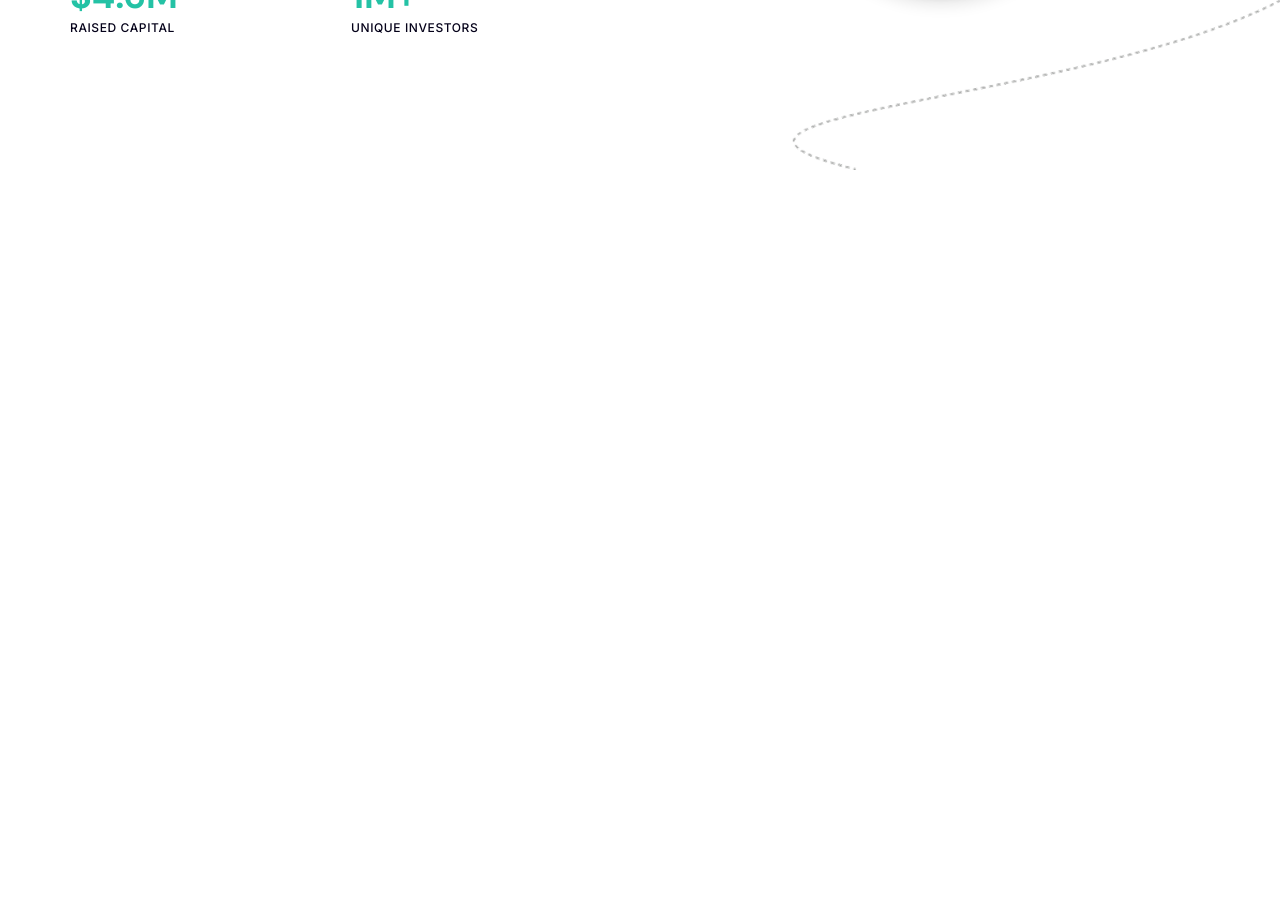
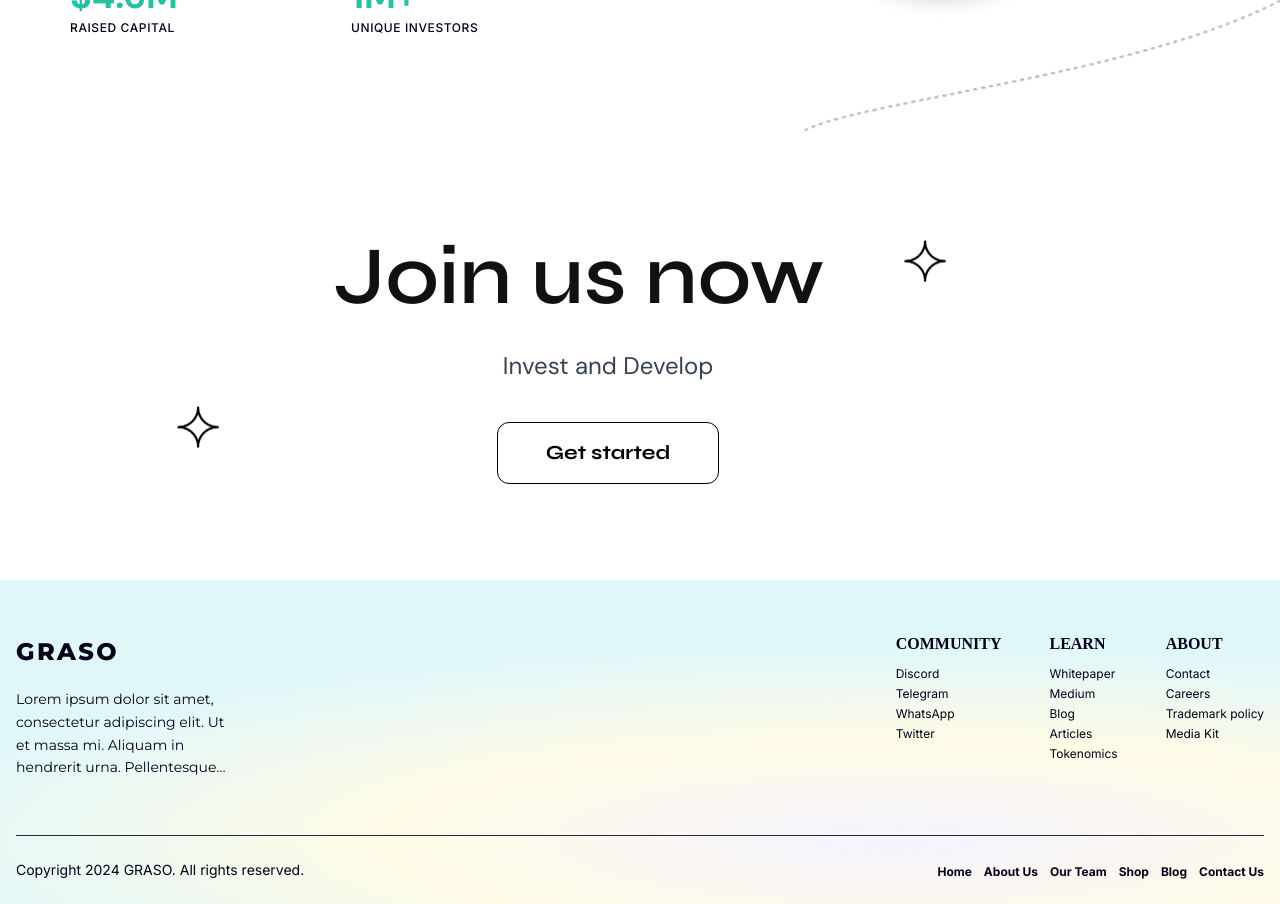
Before and after one commit to DenLabs01/Graso-dapp, a Next.js app: page / in a window 1280 px wide. Shown: the part 1540-2444 px from the top of the page. Before the commit the page ends 1718 px from the top, so only its background shows below. Built offline with nearby package versions, Linux system fonts and the light colour scheme.

Commit message:
Describe your changes

```diff
--- a/app/page.tsx
+++ b/app/page.tsx
@@ -1,6 +1,9 @@
 import Hero from '@/components/hero-component/Hero';
 import Navbar from "@/components/navbar";
 import { Features } from "@/components/features";
+
+import JoinUs from "@/components/JoinUs";
+import Footer from "@/components/Footer";
 
 export default function Home() {
   return (
@@ -8,7 +11,8 @@ export default function Home() {
       <Navbar />
       <Hero />
       <Features />
+      <JoinUs />
+      <Footer />
     </main>
   );
-
 }
--- /dev/null
+++ b/components/Footer.tsx
@@ -0,0 +1,66 @@
+import React from "react";
+import "./footer-gradient.css";
+import "./footer-headings.css";
+import "./footer-listitems.css";
+import "./footer-desc.css";
+
+export default function Footer() {
+  return (
+    <footer className="footer-gradient w-full px-4 pt-14 pb-6 flex flex-col items-center font-montserrat">
+      <div className="max-w-7xl w-full grid grid-cols-1 md:grid-cols-4 gap-10 md:gap-4 mb-10">
+        {/* GRASO and description */}
+        <div className="col-span-1 flex flex-col gap-4 md:mr-20" style={{ minWidth: '220px' }}>
+          <h4 className="font-extrabold text-2xl mb-1 tracking-widest" style={{ color: '#040119' }}>GRASO</h4>
+          <p className="footer-desc-3lines text-sm leading-relaxed" style={{ color: '#040119' }}>
+  Lorem ipsum dolor sit amet, consectetur adipiscing elit. Ut et massa mi. Aliquam in hendrerit urna. Pellentesque sit amet sapien fringilla, mattis ligula consectetur, ultrices mauris. Maecenas vitaed.
+</p>
+        </div>
+        {/* COMMUNITY, LEARN, ABOUT group */}
+        <div className="md:col-span-3 md:ml-auto flex flex-row gap-12">
+          <div>
+            <h4 className="footer-head mb-4">COMMUNITY</h4>
+            <ul className="footer-list space-y-2 text-black">
+              <li><a href="#" className="hover:text-white">Discord</a></li>
+              <li><a href="#" className="hover:text-white">Telegram</a></li>
+              <li><a href="#" className="hover:text-white">WhatsApp</a></li>
+              <li><a href="#" className="hover:text-white">Twitter</a></li>
+            </ul>
+          </div>
+          <div>
+            <h4 className="footer-head mb-4">LEARN</h4>
+            <ul className="footer-list space-y-2 text-black">
+              <li><a href="#" className="hover:text-white">Whitepaper</a></li>
+              <li><a href="#" className="hover:text-white">Medium</a></li>
+              <li><a href="#" className="hover:text-white">Blog</a></li>
+              <li><a href="#" className="hover:text-white">Articles</a></li>
+              <li><a href="#" className="hover:text-white">Tokenomics</a></li>
+            </ul>
+          </div>
+          <div>
+            <h4 className="footer-head mb-4">ABOUT</h4>
+            <ul className="footer-list space-y-2 text-black">
+              <li><a href="#" className="hover:text-white">Contact</a></li>
+              <li><a href="#" className="hover:text-white">Careers</a></li>
+              <li><a href="#" className="hover:text-white">Trademark policy</a></li>
+              <li><a href="#" className="hover:text-white">Media Kit</a></li>
+            </ul>
+          </div>
+        </div>
+      </div>
+      {/* Bottom copyright and nav */}
+      <div className="w-full max-w-7xl flex flex-col md:flex-row items-center justify-between gap-4 border-t border-gray-800 pt-6 mt-4">
+        <div className="text-gray-300 text-xs md:text-sm text-center md:text-left font-inter">
+          Copyright 2024 GRASO. All rights reserved.
+        </div>
+        <nav className="flex flex-wrap gap-3 justify-center text-xs font-inter mt-1">
+          <a href="#" className="hover:text-white font-bold font-inter" style={{ color: '#040119' }}>Home</a>
+          <a href="#" className="hover:text-white font-bold font-inter" style={{ color: '#040119' }}>About Us</a>
+          <a href="#" className="hover:text-white font-bold font-inter" style={{ color: '#040119' }}>Our Team</a>
+          <a href="#" className="hover:text-white font-bold font-inter" style={{ color: '#040119' }}>Shop</a>
+          <a href="#" className="hover:text-white font-bold font-inter" style={{ color: '#040119' }}>Blog</a>
+          <a href="#" className="hover:text-white font-bold font-inter" style={{ color: '#040119' }}>Contact Us</a>
+        </nav>
+      </div>
+    </footer>
+  );
+}
--- /dev/null
+++ b/components/JoinUs.tsx
@@ -0,0 +1,18 @@
+import React from "react";
+
+export default function JoinUs() {
+  return (
+    <section className="w-full flex flex-col items-center justify-center py-24 bg-white join-us-section relative overflow-visible">
+
+      <div className="flex items-center justify-center mb-6">
+  <h2 className="font-syne text-center align-middle mx-auto" style={{ fontWeight: 600, fontSize: '82px', lineHeight: '98.4px', letterSpacing: 0, color: '#111111' }}>Join us now</h2>
+  <img src="/icons/image.png" alt="Decoration" className="hidden md:inline-block ml-20 w-[42px] h-[42px] -translate-y-4" />
+</div>
+      <p className="text-xl md:text-2xl text-gray-700 text-center mb-8 font-dm-sans font-weight-400 font-size-21px -ml-16">Invest and Develop</p>
+      <div className="relative flex flex-col items-center justify-center mt-2 -ml-16">
+  <img src="/icons/image.png" alt="Decoration" className="hidden md:inline-block absolute -left-80 -top-4 w-[42px] h-[42px]" />
+  <button className="border border-black text-black px-12 py-4 rounded-xl text-xl font-bold transition hover:bg-black hover:text-white focus:outline-none font-syne mx-auto">Get started</button>
+</div>
+    </section>
+  );
+}
--- /dev/null
+++ b/components/footer-desc.css
@@ -0,0 +1,9 @@
+.footer-desc-3lines {
+  display: -webkit-box;
+  -webkit-line-clamp: 4;
+  line-clamp: 4;
+  -webkit-box-orient: vertical;
+  overflow: hidden;
+  text-overflow: ellipsis;
+  white-space: normal;
+}
--- /dev/null
+++ b/components/footer-gradient.css
@@ -0,0 +1,3 @@
+.footer-gradient {
+  background: radial-gradient(ellipse 80% 60% at 70% 80%, #f5f3ff 0%, #fffbe6 50%, #e0f7fa 100%);
+}
--- /dev/null
+++ b/components/footer-headings.css
@@ -0,0 +1,8 @@
+.footer-head {
+  font-family: 'Aoboshi One', serif;
+  font-weight: 700;
+  font-size: 16px;
+  line-height: 100%;
+  letter-spacing: 0;
+  color: #040119;
+}
--- /dev/null
+++ b/components/footer-listitems.css
@@ -0,0 +1,13 @@
+.footer-list {
+  font-family: 'Inter', sans-serif;
+  font-weight: 400;
+  font-size: 12px;
+  line-height: 100%;
+  letter-spacing: 0;
+  color: #040119;
+}
+
+.font-inter {
+  font-family: 'Inter', sans-serif !important;
+  color: #040119 !important;
+}
```
Also changed, not shown: public/icons/image.png (added), 1 other file (tests, documents, lock files or other folders).
